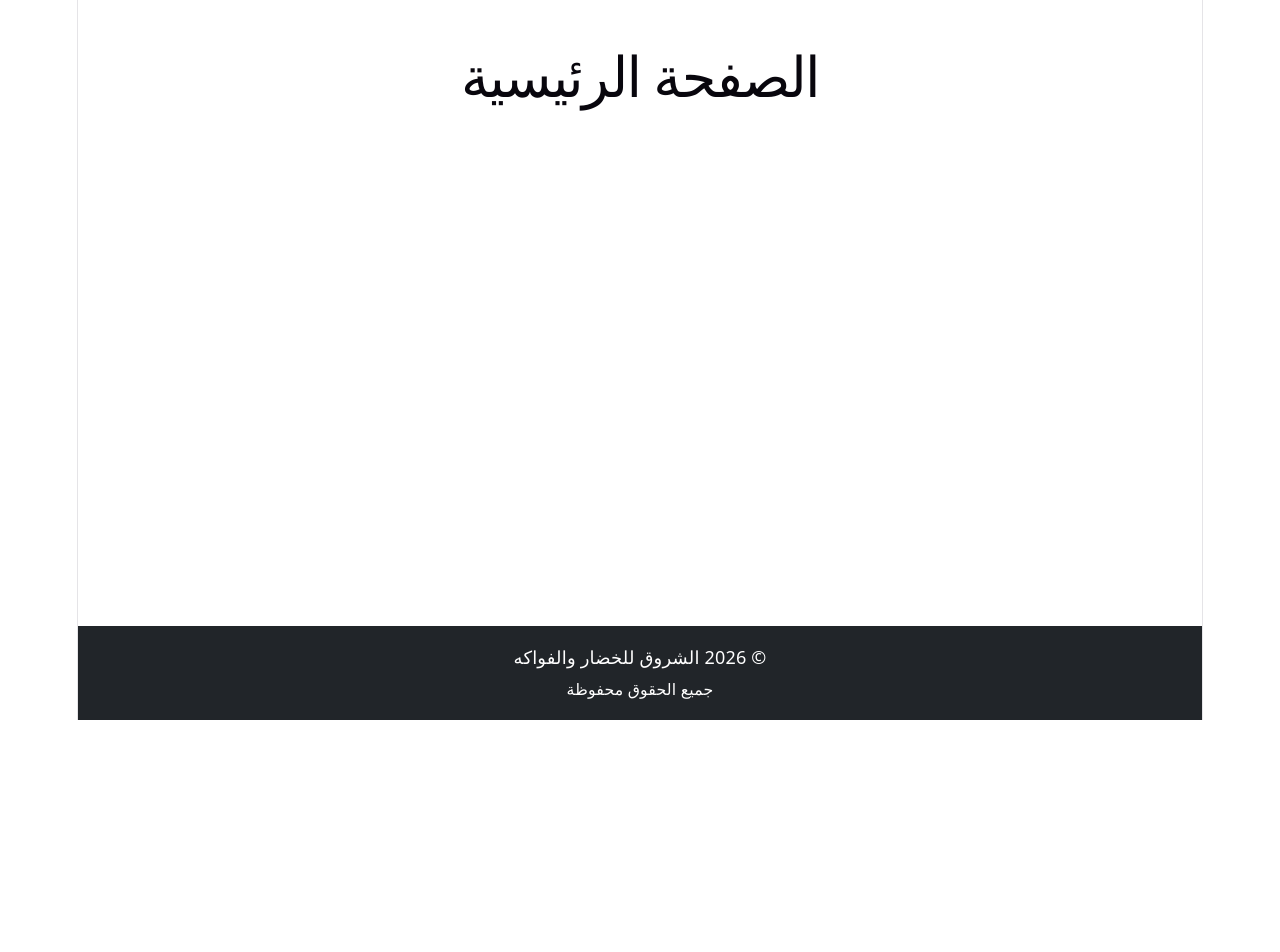
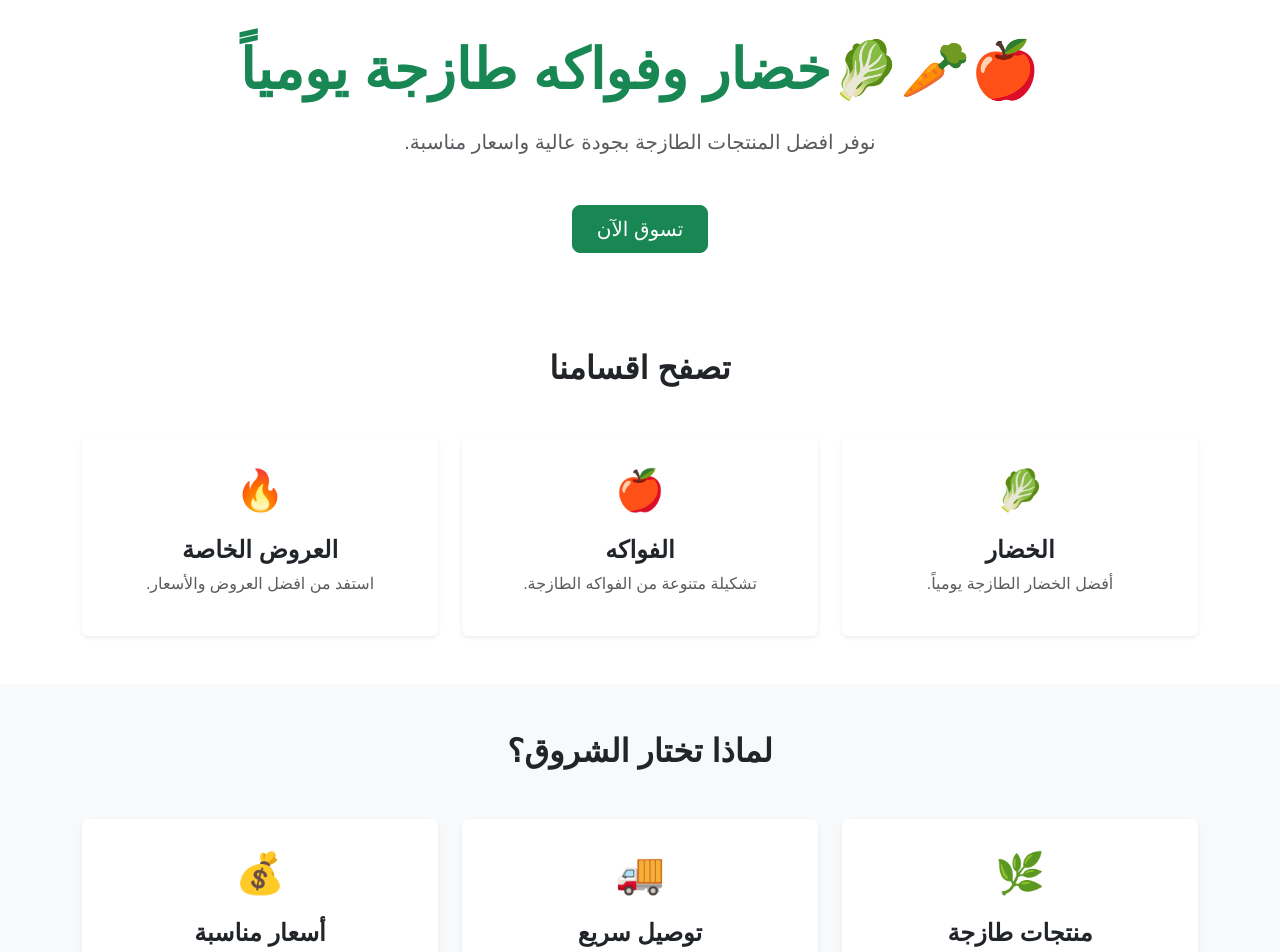
Before and after one commit to TALEBAMRO/al-shorouq-store, a React (Vite) app: page / in a window 1280 px wide. Shown: the part 80-1032 px from the top of the page. Before the commit the page ends 800 px from the top, so only its background shows below. Built offline with nearby package versions, Linux system fonts and the light colour scheme.

Commit message:
Complete home page design and improve UI layout

```diff
--- a/src/components/Footer.jsx
+++ b/src/components/Footer.jsx
@@ -1,7 +1,7 @@
 function Footer() {
     return (
-        <footer className="bg-dark text-white text-center py-3 mt-5">
-            <div className="container">
+        <footer className="bg-dark text-white text-center py-3">
+            <div className="container-fluid">
                 <p className="mb-1">
                     © 2026 الشروق للخضار والفواكه
                 </p>
--- a/src/components/Navbar.jsx
+++ b/src/components/Navbar.jsx
@@ -3,9 +3,9 @@ import {Link} from "react-router-dom";
 function Navbar() {
     return (
         <nav className="navbar navbar-expand-lg navbar-dark bg-success shadow-sm">
-            <div className="container">
+            <div className="container-fluid px-4">
 
-                <Link className="navbar-brand fw-bold" to="/">
+                <Link className="navbar-brand fw-bold fs-4" to="/">
                     🌿 الشروق للخضار والفواكه
                 </Link>
 
@@ -19,7 +19,7 @@ function Navbar() {
                 </button>
 
                 <div className="collapse navbar-collapse" id="navbarNav">
-                    <ul className="navbar-nav me-auto">
+                    <ul className="navbar-nav me-auto fw-bold fs-4">
                         <li className="nav-item">
                             <Link className="nav-link" to="/">
                                 الرئيسية
--- a/src/index.css
+++ b/src/index.css
@@ -1,111 +1,10 @@
-:root {
-  --text: #6b6375;
-  --text-h: #08060d;
-  --bg: #fff;
-  --border: #e5e4e7;
-  --code-bg: #f4f3ec;
-  --accent: #aa3bff;
-  --accent-bg: rgba(170, 59, 255, 0.1);
-  --accent-border: rgba(170, 59, 255, 0.5);
-  --social-bg: rgba(244, 243, 236, 0.5);
-  --shadow:
-    rgba(0, 0, 0, 0.1) 0 10px 15px -3px, rgba(0, 0, 0, 0.05) 0 4px 6px -2px;
-
-  --sans: system-ui, 'Segoe UI', Roboto, sans-serif;
-  --heading: system-ui, 'Segoe UI', Roboto, sans-serif;
-  --mono: ui-monospace, Consolas, monospace;
-
-  font: 18px/145% var(--sans);
-  letter-spacing: 0.18px;
-  color-scheme: light dark;
-  color: var(--text);
-  background: var(--bg);
-  font-synthesis: none;
-  text-rendering: optimizeLegibility;
-  -webkit-font-smoothing: antialiased;
-  -moz-osx-font-smoothing: grayscale;
-
-  @media (max-width: 1024px) {
-    font-size: 16px;
-  }
-}
-
-@media (prefers-color-scheme: dark) {
-  :root {
-    --text: #9ca3af;
-    --text-h: #f3f4f6;
-    --bg: #16171d;
-    --border: #2e303a;
-    --code-bg: #1f2028;
-    --accent: #c084fc;
-    --accent-bg: rgba(192, 132, 252, 0.15);
-    --accent-border: rgba(192, 132, 252, 0.5);
-    --social-bg: rgba(47, 48, 58, 0.5);
-    --shadow:
-      rgba(0, 0, 0, 0.4) 0 10px 15px -3px, rgba(0, 0, 0, 0.25) 0 4px 6px -2px;
-  }
-
-  #social .button-icon {
-    filter: invert(1) brightness(2);
-  }
-}
-
 body {
-  margin: 0;
+    margin: 0;
+    min-width: 320px;
+    min-height: 100vh;
+    font-family: Arial, sans-serif;
 }
 
 #root {
-  width: 1126px;
-  max-width: 100%;
-  margin: 0 auto;
-  text-align: center;
-  border-inline: 1px solid var(--border);
-  min-height: 100svh;
-  display: flex;
-  flex-direction: column;
-  box-sizing: border-box;
+    min-height: 100vh;
 }
-
-h1,
-h2 {
-  font-family: var(--heading);
-  font-weight: 500;
-  color: var(--text-h);
-}
-
-h1 {
-  font-size: 56px;
-  letter-spacing: -1.68px;
-  margin: 32px 0;
-  @media (max-width: 1024px) {
-    font-size: 36px;
-    margin: 20px 0;
-  }
-}
-h2 {
-  font-size: 24px;
-  line-height: 118%;
-  letter-spacing: -0.24px;
-  margin: 0 0 8px;
-  @media (max-width: 1024px) {
-    font-size: 20px;
-  }
-}
-p {
-  margin: 0;
-}
-
-code,
-.counter {
-  font-family: var(--mono);
-  display: inline-flex;
-  border-radius: 4px;
-  color: var(--text-h);
-}
-
-code {
-  font-size: 15px;
-  line-height: 135%;
-  padding: 4px 8px;
-  background: var(--code-bg);
-}
--- a/src/layouts/MainLayouts.jsx
+++ b/src/layouts/MainLayouts.jsx
@@ -6,7 +6,7 @@ function MainLayout() {
     return (
         <div className="d-flex flex-column min-vh-100">
             <Navbar />
-                <main className="container py-4 flex-grow-1">
+                <main className="flex-grow-1">
                     <Outlet />
                 </main>
             <Footer />
--- a/src/pages/Home.jsx
+++ b/src/pages/Home.jsx
@@ -1,5 +1,143 @@
+import {Link} from "react-router-dom";
+
 function Home() {
-    return <h1>الصفحة الرئيسية</h1>;
+    return (
+        <>
+        <section className="text-center py-5">
+            <div className="container">
+                <h1 className="display-4 fw-bold text-success mb-4">
+                    🍎🥕🥬خضار وفواكه طازجة يومياً
+                </h1>
+
+                <p className="lead text-muted mb-5">
+                    نوفر افضل المنتجات الطازجة بجودة
+                    عالية واسعار مناسبة.
+                </p>
+
+                <Link to="/products" className="btn btn-success btn-lg px-4">
+                    تسوق الآن
+                </Link>
+            </div>
+        </section>
+
+        <section className="py-5">
+            <div className="container">
+
+                <h2 className="text-center mb-5 fw-bold">
+                    تصفح اقسامنا
+                </h2>
+
+                <div className="row g-4">
+                    <div className="col-md-4">
+                        <Link to="/products" className="text-decoration-none">
+                            <div className="card border-0 shadow-sm h-100 text-center p-4">
+                                <div className="fs-1 mb-3">
+                                    🥬
+                                </div>
+
+                                <h4 className="fw-bold text-dark">
+                                    الخضار
+                                </h4>
+
+                                <p className="text-muted">
+                                    أفضل الخضار الطازجة يومياً.
+                                </p>
+                            </div>
+                        </Link>
+                    </div>
+
+                    <div className="col-md-4">
+                        <Link to="/products" className="text-decoration-none">
+                            <div className="card border-0 shadow-sm h-100 text-center p-4">
+                                <div className="fs-1 mb-3">
+                                    🍎
+                                </div>
+
+                                <h4 className="fw-bold text-dark">
+                                    الفواكه
+                                </h4>
+
+                                <p className="text-muted">
+                                    تشكيلة متنوعة من الفواكه الطازجة.
+                                </p>
+                            </div>
+                        </Link>
+                    </div>
+
+                    <div className="col-md-4">
+                        <Link to="/products" className="text-decoration-none">
+                            <div className="card border-0 shadow-sm h-100 text-center p-4">
+                                <div className="fs-1 mb-3">
+                                    🔥
+                                </div>
+
+                                <h4 className="fw-bold text-dark">
+                                    العروض الخاصة
+                                </h4>
+
+                                <p className="text-muted">
+                                    استفد من افضل العروض والأسعار.
+                                </p>
+                            </div>
+                        </Link>
+                    </div>
+                </div>
+            </div>
+        </section>
+
+        <section className="py-5 bg-light">
+            <div className="container">
+                <h2 className="text-center mb-5 fw-bold">
+                    لماذا تختار الشروق؟
+                </h2>
+
+                <div className="row g-4">
+                    <div className="col-md-4">
+                        <div className="card border-0 shadow-sm h-100 text-center p-4">
+                            <div className="fs-1 mb-3">🌿</div>
+
+                            <h4 className="fw-bold">
+                                منتجات طازجة
+                            </h4>
+
+                            <p className="text-muted">
+                                نختار أفضل الخضار والفواكه يومياً.
+                            </p>
+                        </div>
+                    </div>
+
+                    <div className="col-md-4">
+                        <div className="card border-0 shadow-sm h-100 text-center p-4">
+                            <div className="fs-1 mb-3">🚚</div>
+
+                            <h4 className="fw-bold">
+                                توصيل سريع
+                            </h4>
+
+                            <p className="text-muted">
+                                نوصل طلباتك باسرع وقت ممكن.
+                            </p>
+                        </div>
+                    </div>
+
+                    <div className="col-md-4">
+                        <div className="card border-0 shadow-sm h-100 text-center p-4">
+                            <div className="fs-1 mb-3">💰</div>
+
+                            <h4 className="fw-bold">
+                                أسعار مناسبة
+                            </h4>
+
+                            <p className="text-muted">
+                                أسعار تناسب الجميع.
+                            </p>
+                        </div>
+                    </div>
+                </div>
+            </div>
+        </section>
+        </>
+    );
 }
 
 export default Home;
```
